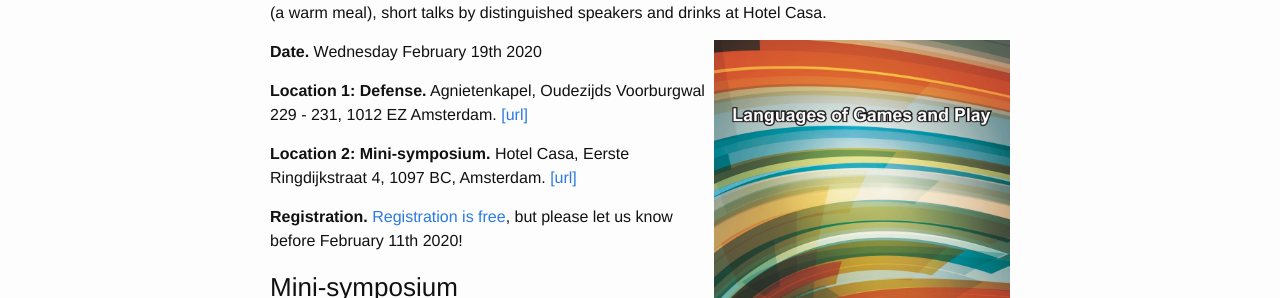
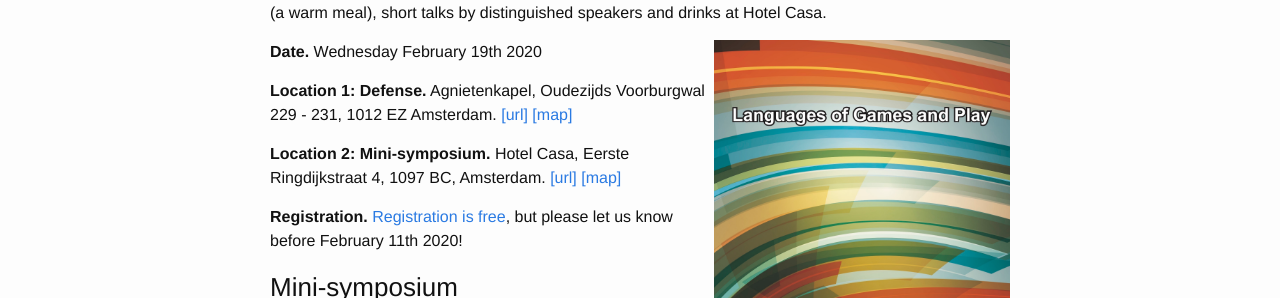
Before and after one commit to LiveGameDesign/LiveGameDesign.github.io, a Jekyll site: the page built from _posts/2020-01-28-Languages-of-Games-and-Play.md, in a window 1280 px wide and 900 px high. Shown: the part 312-610 px from the top of the window. Built offline with Jekyll 4.4.1, drawn with Linux system fonts in a browser that asks for light colours; emoji names are drawn with the system emoji font.

Commit message:
add maps

```diff
--- a/_posts/2020-01-28-Languages-of-Games-and-Play.md
+++ b/_posts/2020-01-28-Languages-of-Games-and-Play.md
@@ -14,9 +14,9 @@ Following the defense, we organize a mini-symposium on Live Game Design. We invi
 
 **Date.** Wednesday February 19th 2020
 
-**Location 1: Defense.** Agnietenkapel, Oudezijds Voorburgwal 229 - 231, 1012 EZ Amsterdam. [[url]](https://www.uva.nl/locaties/binnenstad/agnietenkapel.html)
+**Location 1: Defense.** Agnietenkapel, Oudezijds Voorburgwal 229 - 231, 1012 EZ Amsterdam. [[url]](https://www.uva.nl/locaties/binnenstad/agnietenkapel.html) [[map]](https://maps.google.com/maps?ll=52.370005,4.894817&z=14&t=m&hl=en&gl=US&mapclient=embed&q=Oudezijds%20Voorburgwal%20229%201012%20EZ%20Amsterdam%20Netherlands)
 
-**Location 2: Mini-symposium.** Hotel Casa, Eerste Ringdijkstraat 4, 1097 BC, Amsterdam. [[url]](https://hotelcasa.nl/location/)
+**Location 2: Mini-symposium.** Hotel Casa, Eerste Ringdijkstraat 4, 1097 BC, Amsterdam. [[url]](https://hotelcasa.nl/location/) [[map]](https://maps.google.com/maps?ll=52.349965,4.918616&z=15&t=m&hl=en&gl=US&mapclient=embed&cid=6558817380194148651)
 
 **Registration.** [Registration is free](https://forms.gle/HvKScRCPc3piCoMZ6), but please let us know before February 11th 2020!
 
```
